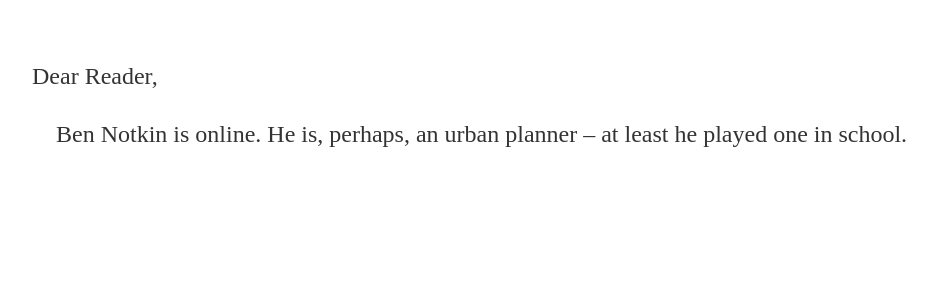
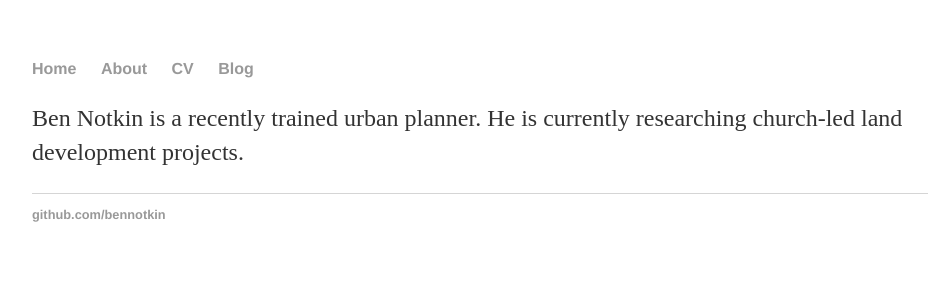
Before and after one commit to bennotkin/bennotkin.github.io, a Jekyll site: the page built from index.html, in a window 1280 px wide. Shown: the top 300 px of the page, without its empty margins (160-1097 px from the left). Built offline with Jekyll 4.4.1, drawn with Linux system fonts in a browser that asks for light colours.

Commit message:
Update index.html

```diff
--- a/index.html
+++ b/index.html
@@ -1,11 +1,7 @@
-<!DOCTYPE html>
-<html>
-	<head>
-		<title>Ben Notkin</title>
-		<link rel="stylesheet" type="text/css" href="/css/main.css">
-	</head>
-	<body>
-		<p>Dear Reader,</p>
-		<p>&emsp;Ben Notkin is online. He is, perhaps, an urban planner – at least he played one in school.</p>
-	</body>
-</html>
+---
+layout: default
+title: Ben Notkin
+---
+<div class="blurb">
+	<p>Ben Notkin is a recently trained urban planner. He is currently researching church-led land development projects.</p>
+</div><!-- /.blurb -->
```
